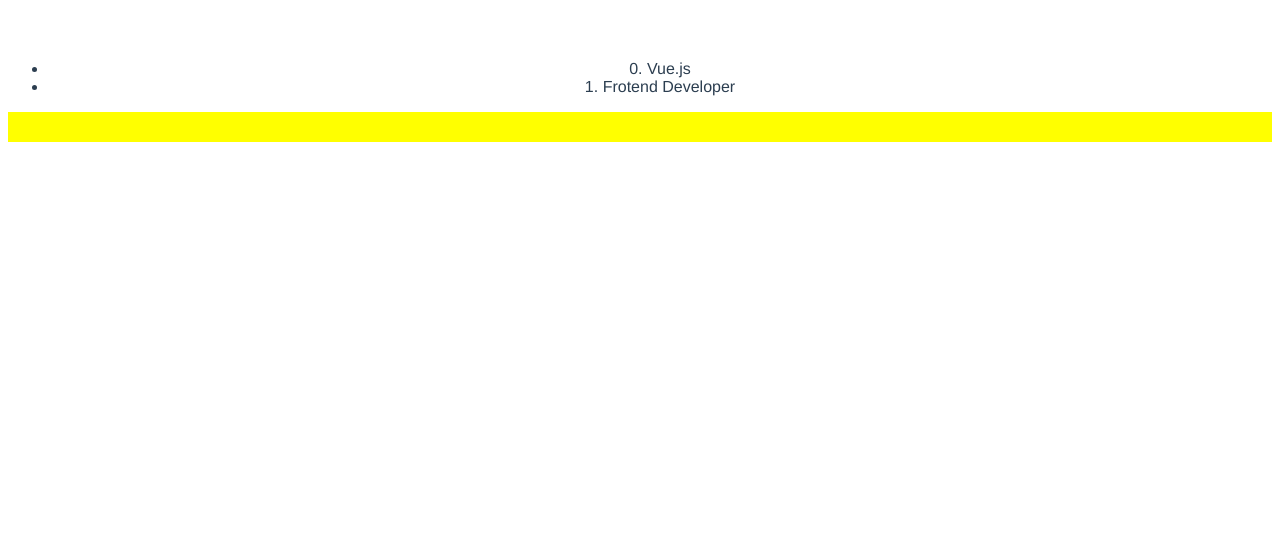
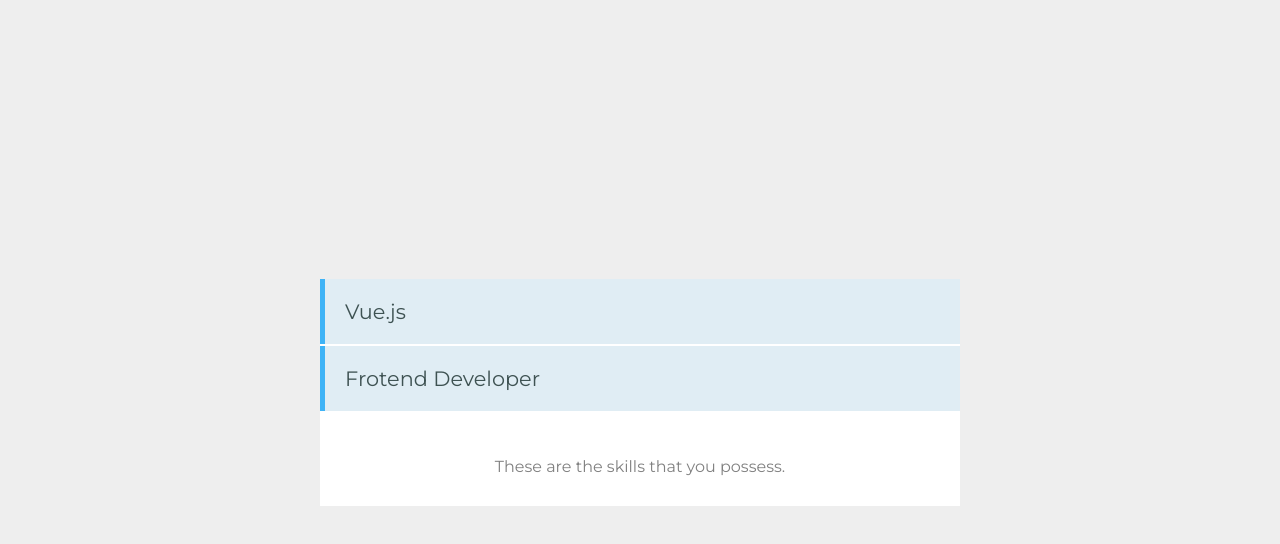
Before and after one commit to LastCoding/Vue_Skills, a Vue app: page / in a window 1280 px wide. Shown: the top 544 px of the page. Built offline with nearby package versions, Linux system fonts and the light colour scheme.

Commit message:
Styling and getting rid of trash css code

```diff
--- a/src/App.vue
+++ b/src/App.vue
@@ -1,6 +1,6 @@
 <template>
     <div id="app">
-    <Skills />
+        <Skills/>
     </div>
 </template>
 
@@ -16,12 +16,23 @@ export default {
 </script>
 
 <style>
+    @import url('https://fonts.googleapis.com/css?family=Montserrat:400,700');
+
+    body {
+        background-color: #EEEEEE;
+        font-family: 'Montserrat', sans-serif;
+        display: grid;
+        grid-template-rows: auto;
+        justify-items: center;
+        align-items: center;
+    }
+
+    body, html {
+        margin: 0;
+        height: 100%;
+    }
+
     #app {
-  font-family: 'Avenir', Helvetica, Arial, sans-serif;
-  -webkit-font-smoothing: antialiased;
-  -moz-osx-font-smoothing: grayscale;
-  text-align: center;
-  color: #2c3e50;
-  margin-top: 60px;
+        width: 50%;
     }
 </style>
--- a/src/components/Skills.vue
+++ b/src/components/Skills.vue
@@ -1,11 +1,12 @@
 <template>
     <div class="hello">
         <div class="holder">
+
             <ul>
-                <li v-for="(data, index) in skills" :key="index">{{ index }}. {{ data.skill }}</li>
+                <li v-for="(data, index) in skills" :key="index">{{ data.skill }}</li>
             </ul>
 
-            <div v-bind:style="{ backgroundColor: bgColor, width: bgWidth, height: bgHeight}"></div>
+            <p>These are the skills that you possess.</p>
         </div>
     </div>
 </template>
@@ -27,16 +28,35 @@
     }
 </script>
 
-<!-- Add "scoped" attribute to limit CSS to this component only -->
-<style scoped>
-    .alert {
-        background-color: yellow;
-        width: 100%;
-        height: 30px;
+<style>
+
+    .holder {
+        background: #fff;
     }
 
-    .another-class {
-        border: 5px solid black;
+    ul {
+        margin: 0;
+        padding: 0;
+        list-style-type: none;
+    }
+
+    ul li {
+        padding: 20px;
+        font-size: 1.3em;
+        background-color: #E0EDF4;
+        border-left: 5px solid #3EB3F6;
+        margin-bottom: 2px;
+        color: #3E5252;
+    }
+
+    p {
+        text-align: center;
+        padding: 30px 0;
+        color: gray;
+    }
+
+    .container {
+        box-shadow: 0px 0px 40px lightgray;
     }
 
 </style>
```
Lines whose indentation alone changed are shown as unchanged.
